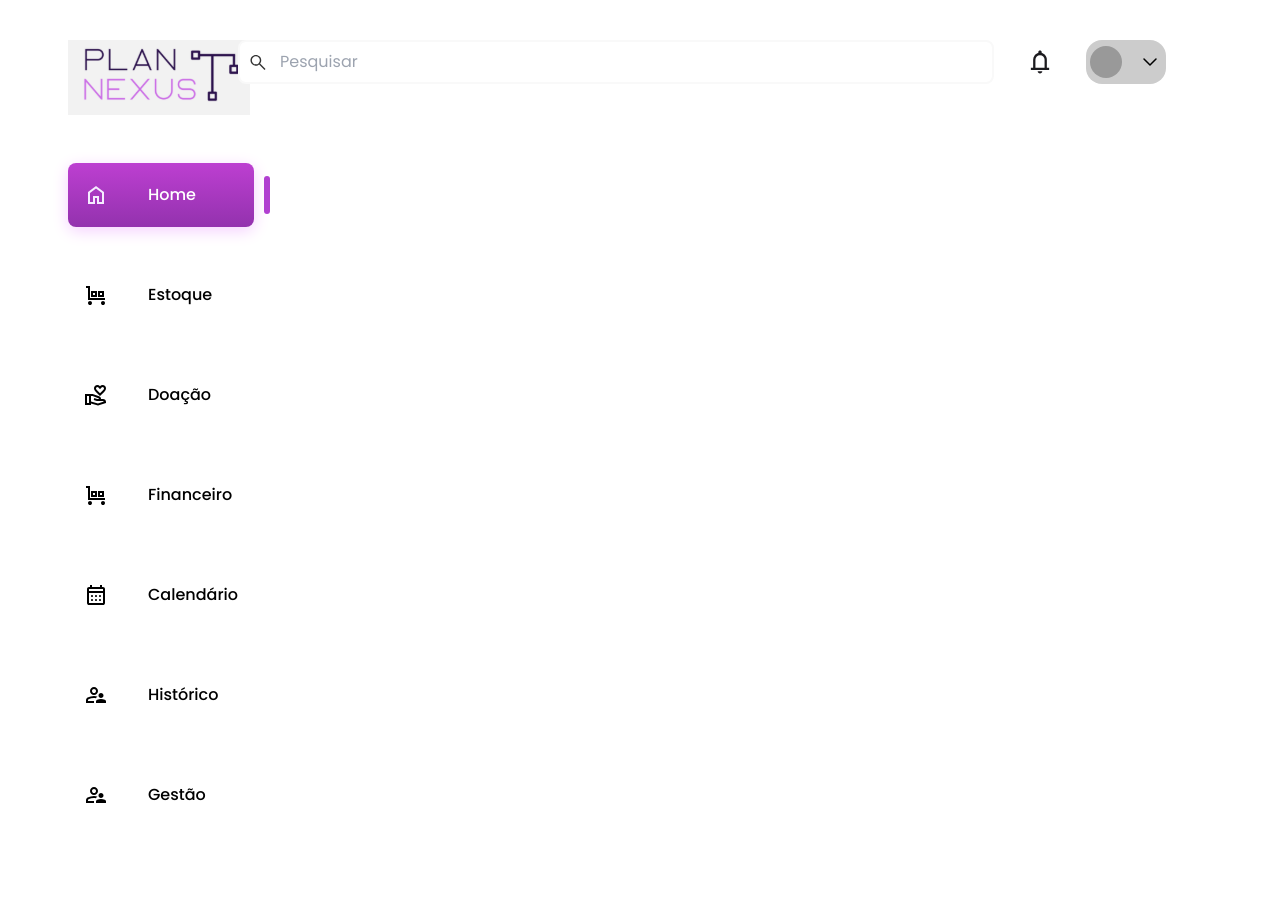
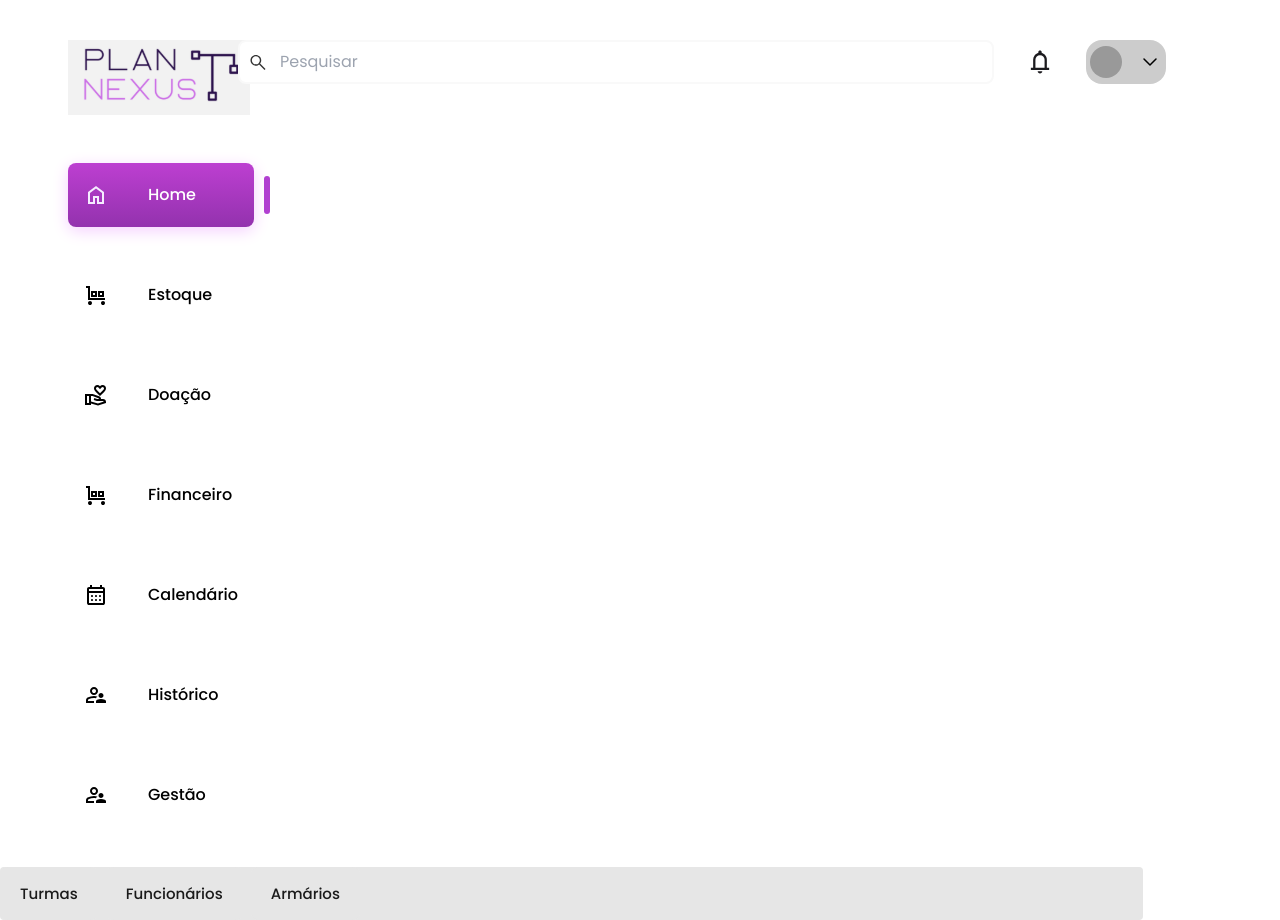
Before and after one commit to ryanNS3/PlanNexus-Front-End, a React (Vite) app: page / in a window 1280 px wide. Before the commit the page ends 867 px from the top, so only its background shows below. Built offline with nearby package versions, Linux system fonts and the light colour scheme.

Commit message:
feat: created NavBarGestao for user navigation

```diff
--- a/src/App.jsx
+++ b/src/App.jsx
@@ -7,6 +7,7 @@ import { CardEvents } from "./components/Cards/cardEvents";
 import {Home} from "../src/pages/Home";
 import { Login } from "../src/pages/login";
 import { LineTable } from "./components/LineTable";
+import { NavBarGestao } from "./components/NavBarGestao";
 
 function App() {
   return (
@@ -16,6 +17,7 @@ function App() {
           <Route path=":page" Component={<></>} />
         </Route>
       </Routes>
+      <NavBarGestao/>
     </>
   );
 }
--- /dev/null
+++ b/src/components/NavBarGestao/index.jsx
@@ -0,0 +1,51 @@
+import { useParams } from "react-router-dom";
+
+export function NavBarGestao() {
+  const url = window.location;
+  const turmasStyle =
+    url.pathname === "/home/turmas"
+      ? "bg-cinza-800 text-cinza-50"
+      : "bg-cinza-100";
+
+  const funcionariosStyle =
+    url.pathname === "/home/funcionarios"
+      ? "bg-cinza-800 text-cinza-50"
+      : "bg-cinza-100";
+  const armariosStyle =
+    url.pathname === "/home/armarios"
+      ? "bg-cinza-800 text-cinza-50"
+      : "bg-cinza-100";
+
+  return (
+    <>
+      <nav className="flex bg-cinza-100 rounded-[0.25rem] text-cinza-800 text-fun2 w-[1143px]">
+        <ul className="flex gap-2">
+          <li>
+            <a
+              className={`hover:bg-cinza-800 hover:text-[#f9f9f9] block py-4 px-5 rounded-lg ${turmasStyle}`}
+              href="/home/turmas"
+            >
+              Turmas
+            </a>
+          </li>
+          <li>
+            <a
+              className={`hover:bg-cinza-800 hover:text-[#f9f9f9] block py-4 px-5 rounded-lg ${funcionariosStyle}`}
+              href="/home/funcionarios"
+            >
+              Funcionários
+            </a>
+          </li>
+          <li>
+            <a
+              className={`hover:bg-cinza-800 hover:text-[#f9f9f9] block py-4 px-5 rounded-lg ${armariosStyle}`}
+              href="/home/armarios"
+            >
+              Armários
+            </a>
+          </li>
+        </ul>
+      </nav>
+    </>
+  );
+}
```
Also changed, not shown: 1 other file (tests, documents, lock files or other folders).
